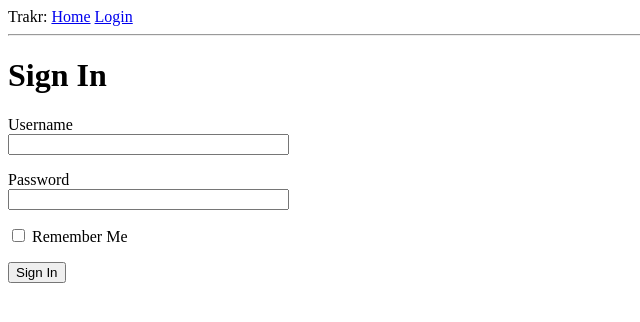
After one commit to NachtRitter2/trakr2, a Flask app: page /login in a window 1280 px wide. The commit adds this page. Shown: the top 322 px of the page, without its empty margins (0-640 px from the left). Run offline with Flask 3, Linux system fonts and the light colour scheme.

Commit message:
Updated with Login form

```diff
--- a/app/__init__.py
+++ b/app/__init__.py
@@ -1,5 +1,7 @@
 from flask import Flask
+from config import Config
 
 app = Flask(__name__)
+app.config.from_object(Config)
 
 from app import routes
--- /dev/null
+++ b/app/forms.py
@@ -0,0 +1,9 @@
+from flask_wtf import FlaskForm
+from wtforms import StringField, PasswordField, BooleanField, SubmitField
+from wtforms.validators import DataRequired
+
+class LoginForm(FlaskForm):
+    username = StringField('Username', validators=[DataRequired()])
+    password = PasswordField('Password', validators=[DataRequired()])
+    remember_me = BooleanField('Remember Me')
+    submit = SubmitField('Sign In')
--- a/app/routes.py
+++ b/app/routes.py
@@ -1,6 +1,7 @@
-from flask import render_template
+from flask import render_template, flash, redirect
 from datetime import datetime, timedelta
 from app import app
+from app.forms import LoginForm
 
 @app.route('/')
 @app.route('/index')
@@ -36,3 +37,14 @@ def index():
         ]
 
     return render_template('index.html', title='CatHome', user=user, measures=measures)
+
+@app.route('/login', methods=['GET', 'POST'])
+def login():
+    form = LoginForm()
+    if form.validate_on_submit():
+        flash('Login requested for user {}, remember_me={}'.format(
+            form.username.data, form.remember_me.data
+        ))
+        return redirect('/index')
+
+    return render_template('login.html', title='Sign In', form=form)
--- a/app/templates/base.html
+++ b/app/templates/base.html
@@ -8,8 +8,21 @@
 		{% endif %}
 	</head>
 	<body>
-		<div>Trakr: <a href="/index">Home</a></div>
+		<div>Trakr:
+			<a href="/index">Home</a>
+			<a href="/login">Login</a>
+		</div>
 		<hr />
+		{% with messages=get_flashed_messages() %}
+		{% if messages %}
+		<ul>
+			{% for message in messages %}
+			<li>{{ message }}</li>
+			{% endfor %}
+		</ul>
+		{% endif %}
+		{% endwith %}
+
 		{% block content %}{% endblock %}
 	</body>
 </html>
--- /dev/null
+++ b/app/templates/login.html
@@ -0,0 +1,20 @@
+{% extends "base.html" %}
+
+{% block content %}
+    <h1>Sign In</h1>
+    <form action="" method="post" novalidate>
+        {{ form.hidden_tag() }}
+        <p>
+            {{ form.username.label }}<br />
+            {{ form.username(size=32) }}
+        </p>
+        <p>
+            {{ form.password.label }}<br />
+            {{ form.password(size=32) }}
+        </p>
+        <p>{{ form.remember_me() }} {{ form.remember_me.label }}</p>
+        <p>{{ form.submit() }}</p>
+
+    </form>
+
+{% endblock content %}
```
Also changed, not shown: readme.md (added), 1 other file.
